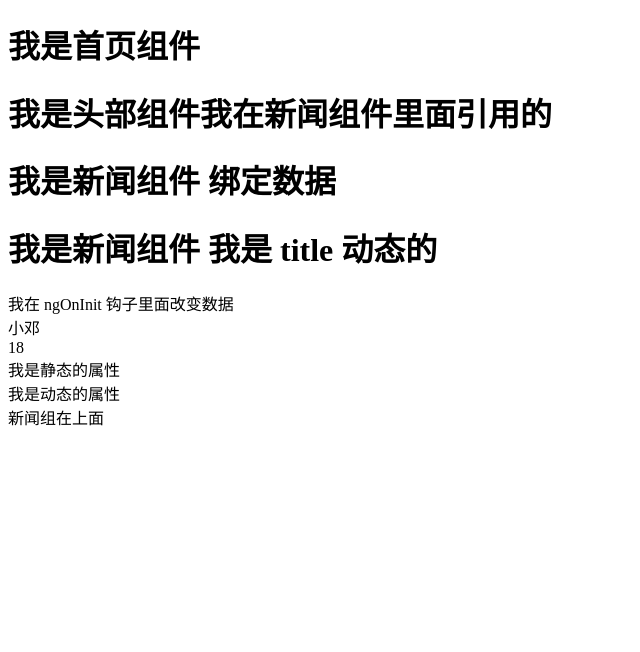
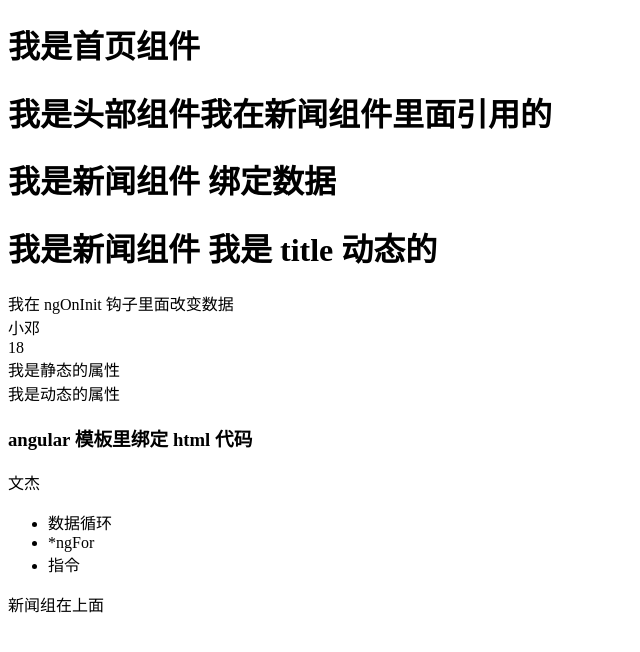
Before and after one commit to dengwenj/angular, an Angular app: page / in a window 1280 px wide. Shown: the top 652 px of the page, without its empty margins (0-640 px from the left). Built offline with nearby package versions, Linux system fonts and the light colour scheme.

Commit message:
数据循环

```diff
--- a/src/app/component/news/news.component.html
+++ b/src/app/component/news/news.component.html
@@ -8,3 +8,14 @@
 <div title="我是title">我是静态的属性</div>
 <!-- 动态属性 [属性]="表达式" -->
 <div [title]="title === '' ? '哈哈' : '不是'">我是动态的属性</div>
+<!-- 模板绑定 html 代码 -->
+<div [innerHTML]="content"></div>
+<div>{{userInfo.name === '小邓' ? '文杰' : '表达式'}}</div>
+
+
+<!-- 循环 数据循环  *ngFor 指令 -->
+<ul>
+  <li *ngFor="let item of arr">
+    {{item}}
+  </li>
+</ul>
--- a/src/app/component/news/news.component.ts
+++ b/src/app/component/news/news.component.ts
@@ -32,6 +32,10 @@ export class NewsComponent implements OnInit {
 
   message: string
 
+  public content = '<h3>angular 模板里绑定 html 代码</h3>'
+
+  arr = ['数据循环', '*ngFor', '指令']
+
   constructor() {
     console.log(this.msg);
     console.log(this.userInfo)
```
